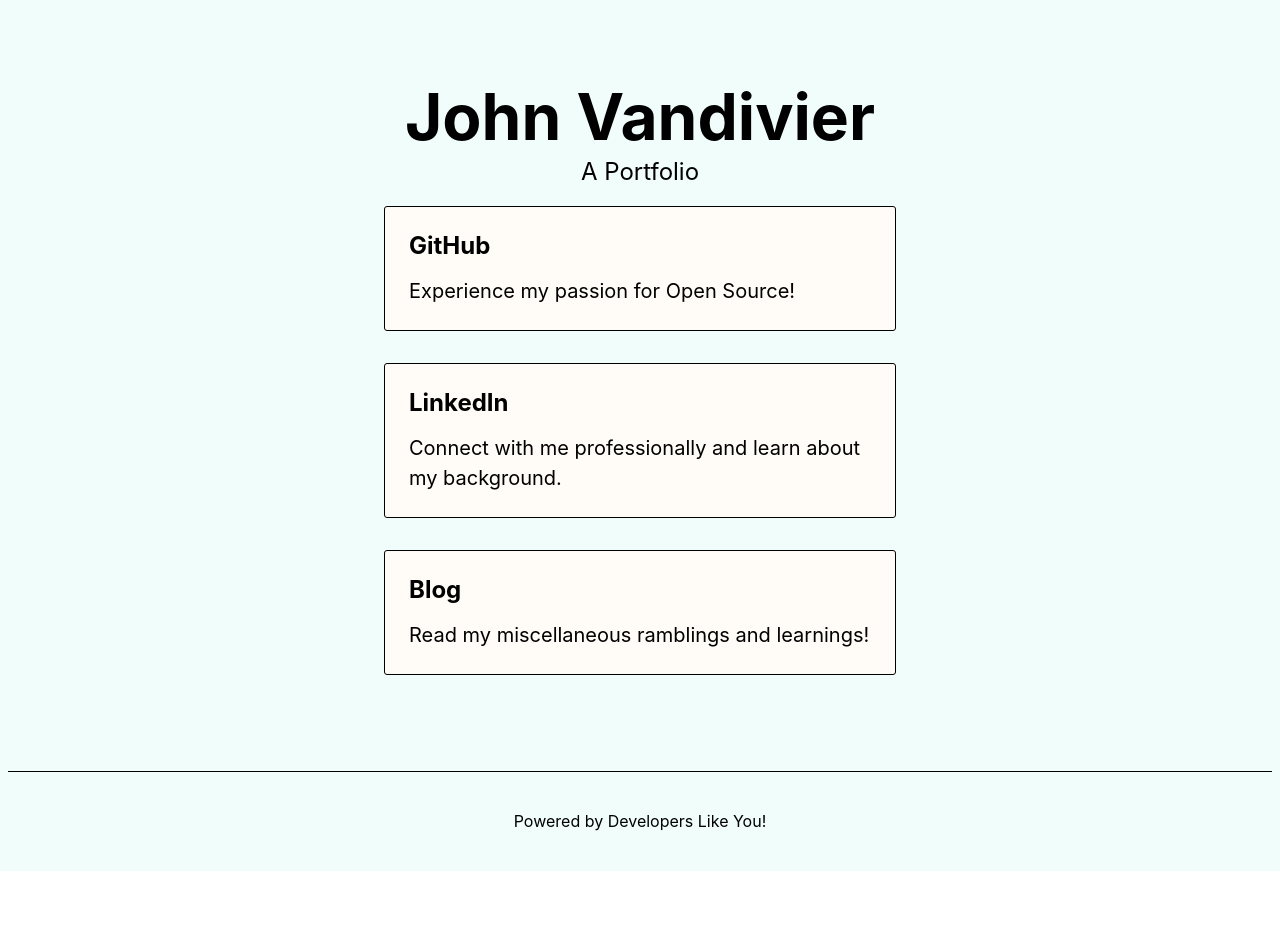
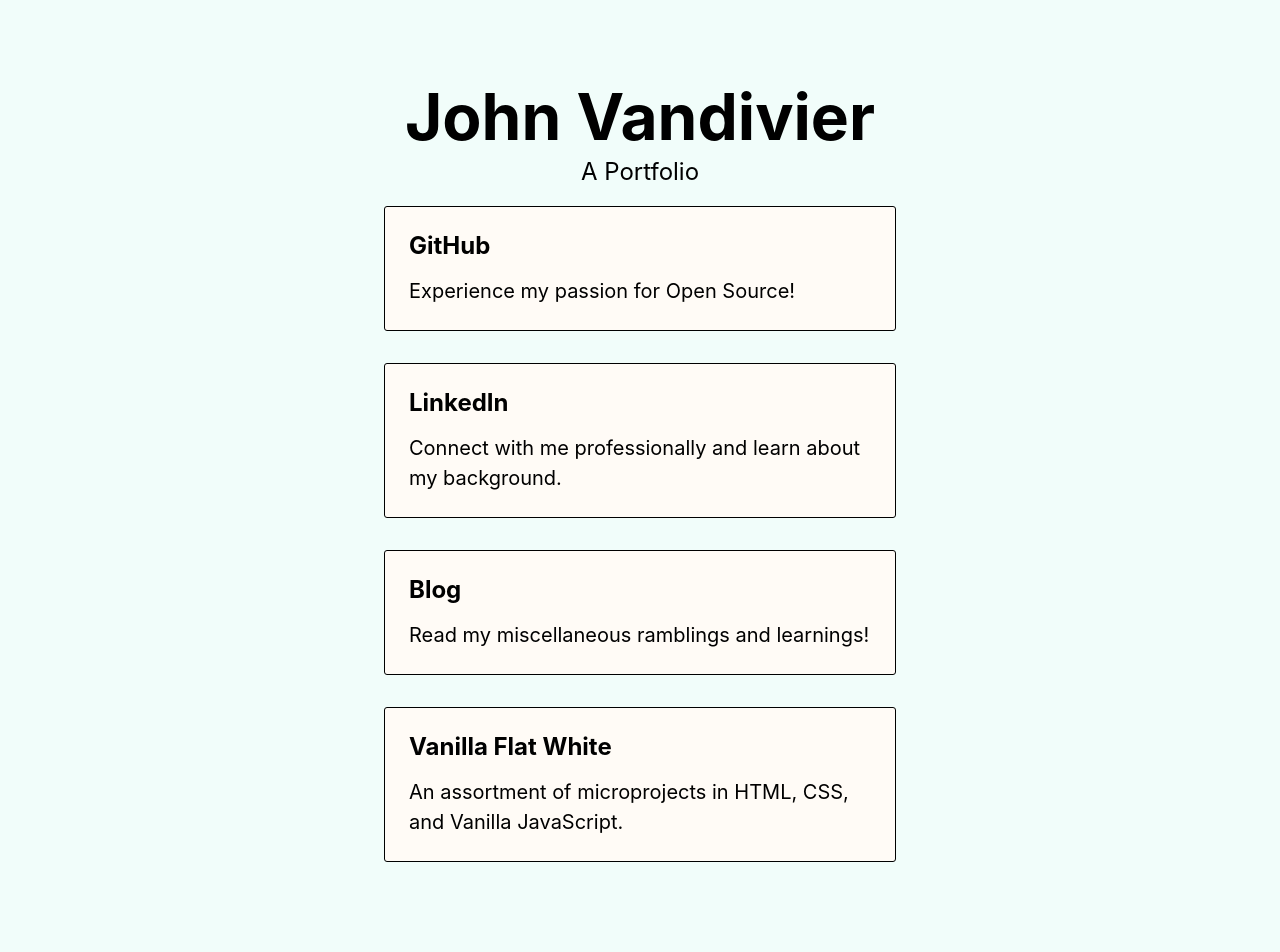
Before and after one commit to Vandivier/basic-nextjs-portfolio, a Next.js app: page / in a window 1280 px wide. Shown: the top 952 px of the page. Before the commit the page ends 871 px from the top, so only its background shows below. Built offline with nearby package versions, Linux system fonts and the light colour scheme.

Commit message:
feat: add vanilla-flat-white
and update readme
and valid npm start

```diff
--- a/package.json
+++ b/package.json
@@ -1,9 +1,8 @@
 {
   "private": true,
   "scripts": {
-    "dev": "next",
     "build": "next build",
-    "start": "next start",
+    "start": "next",
     "export": "next export",
     "deploy": "rm -rf node_modules/.cache && next build && next export && touch out/.nojekyll && git add out/ && git commit -m \"Deploy Next.js to gh-pages\" && git subtree push --prefix out origin gh-pages"
   },
--- a/pages/index.tsx
+++ b/pages/index.tsx
@@ -1,9 +1,7 @@
 import type { NextPage } from "next";
 import Head from "next/head";
-import Image from "next/image";
 
 import styles from "../styles/Home.module.css";
-import hero from "./hero.png";
 
 const Home: NextPage = () => {
   return (
@@ -18,9 +16,6 @@
       </Head>
 
       <main className={styles.main}>
-        {/* TODO: app won't build and export with this image and next.config.js as-is */}
-        {/* <Image alt="" height={250} src={hero} width={364} /> */}
-
         <h1 className={styles.title}>John Vandivier</h1>
         <p className={styles.description}>A Portfolio</p>
 
@@ -54,6 +49,19 @@
             <h2>Blog</h2>
             <p>Read my miscellaneous ramblings and learnings!</p>
           </a>
+
+          <a
+            href="https://vandivier.github.io/vanilla-flat-white/"
+            className={styles.card}
+            rel="noreferrer"
+            target="_blank"
+          >
+            <h2>Vanilla Flat White</h2>
+            <p>
+              An assortment of microprojects in HTML, CSS, and Vanilla
+              JavaScript.
+            </p>
+          </a>
         </div>
       </main>
 
```
Also changed, not shown: pages/about.js (deleted, +0 -14 lines), pages/hero.png (deleted), 1 other file (tests, documents, lock files or other folders).
